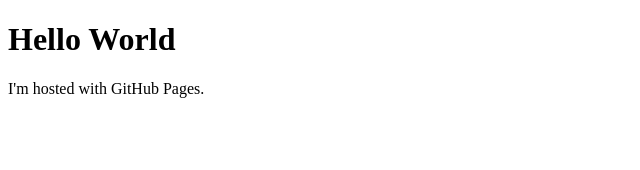
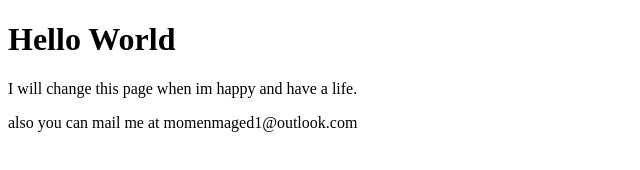
Before and after one commit to ARK321-debug/ARK321-debug.github.io, a plain HTML site: page index.html in a window 1280 px wide. Shown: the whole page, without its empty margins (0-640 px from the left). Drawn offline with Linux system fonts and the light colour scheme.

Commit message:
Update index.html

```diff
--- a/index.html
+++ b/index.html
@@ -2,6 +2,7 @@
 <html>
 <body>
 <h1>Hello World</h1>
-<p>I'm hosted with GitHub Pages.</p>
+<p>I will change this page when im happy and have a life.</p>
+also you can mail me at momenmaged1@outlook.com
 </body>
 </html>
```
